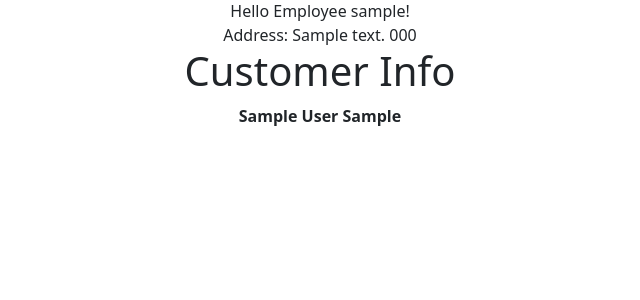
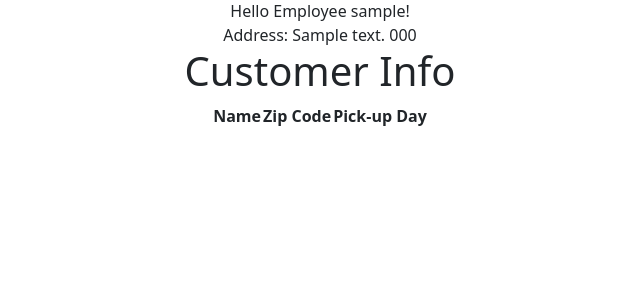
Before and after one commit to CodyLuckmann/Trash-Collection, a Django app: page /employees/ in a window 1280 px wide. Shown: the part 161-461 px from the top of the page, without its empty margins (320-960 px from the left). Run offline with Django 3.2, Linux system fonts and the light colour scheme; a user stored in the database is signed in; tables that the repository leaves empty hold one stand-in row (values such as "Sample post"); lists and menus that the app fills with data are empty.

Commit message:
added table format

```diff
--- a/trash_collector/employees/templates/employees/index.html
+++ b/trash_collector/employees/templates/employees/index.html
@@ -10,21 +10,19 @@
     <table class="center-table">
       <thead>
         <tr>
-          <th>{% for customer in all_customers %}
-              {{customer.name}} {{customer.weekly_pickup}}
-              {% endfor %}</th>
-
-
-        </tr>
-
-      </thead>
+            <th>Name</th> <th>Zip Code</th> <th>Pick-up Day</th>
+          <tr>
+        </thead>
+        <tbody>{% for customer in all_customers%}
+                  {%if customoer.zip_code == logged_in_employee.zip_code %}
+                <tr>
+                  <td> {{customer.name}} {{customer.zip_code}} {{customer.weekly_pickup}}</td>
+                </tr>
+                  {% endif %}
+                {% endfor %}
+        </tbody>
     </table>
-
-
-
-
-
-  {% else %}
+    {% else %}
     <p>You are at the employee index, but you are not logged in.</p>
     <a href="{% url 'login' %}">Log In</a>
     <a href="{% url 'accounts:register' %}">Sign Up</a>
```
